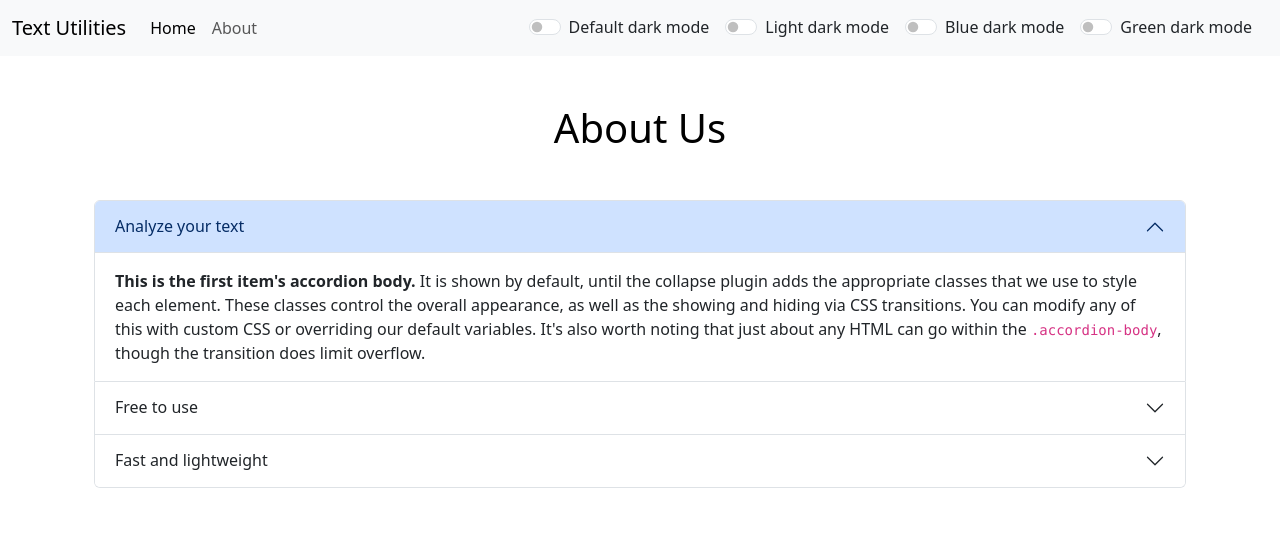
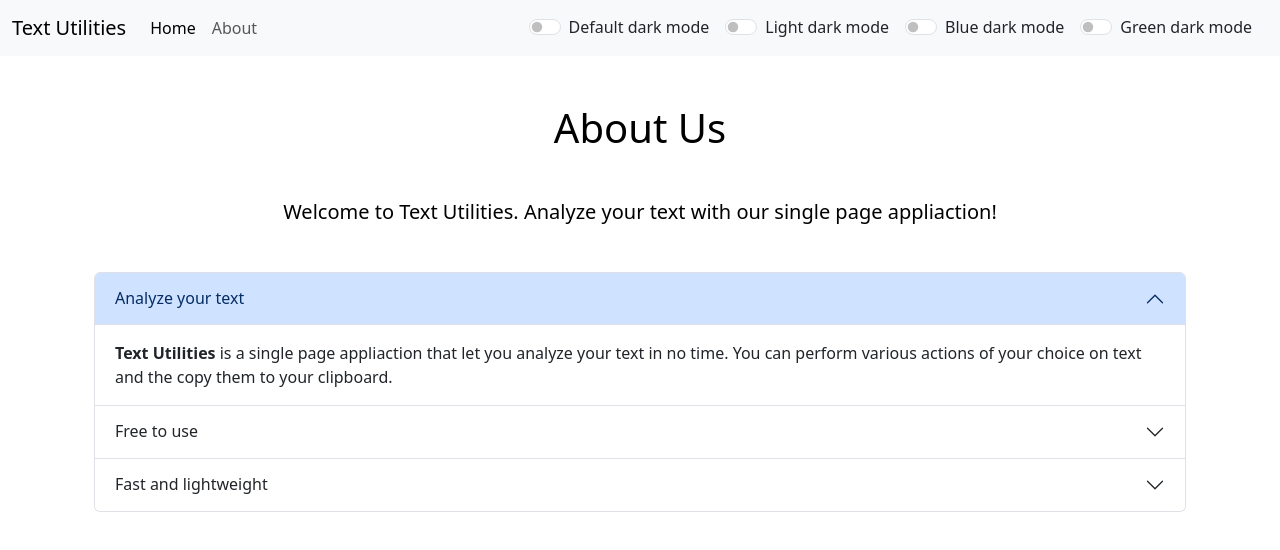
Before and after one commit to offCodezLab/Text-Utilities, a React (Create React App) app: page /about in a window 1280 px wide. Shown: the top 550 px of the page. Built offline with nearby package versions, Linux system fonts and the light colour scheme.

Commit message:
Modified App.css and About.js

```diff
--- a/src/App.css
+++ b/src/App.css
@@ -35,3 +35,20 @@
     background-color: rgb(0, 0, 0, 0.9) !important;
     color: white !important;
 }
+
+.about-lightDark{
+    background-color: gray !important;
+    color: white !important;
+}
+
+
+.about-blueDark{
+    background-color: #0e3057 !important;
+    color: white !important;
+}
+
+
+.about-greenDark{
+    background-color: #045762 !important;
+    color: white !important;
+}
--- a/src/components/About.js
+++ b/src/components/About.js
@@ -7,6 +7,7 @@ export default function About(props) {
         <>
             <div className='container'>
                 <h1 className='my-5' style={{ color: props.mode === "light" ? "black" : "white", textAlign: "center" }}>About Us</h1>
+                <h5 className='my-5' style={{ color: props.mode === "light" ? "black" : "white", textAlign: "center" }}>Welcome to Text Utilities. Analyze your text with our single page appliaction!</h5>
                 <div className="accordion" id="accordionExample">
                     <div className="accordion-item">
                         <h2 className="accordion-header">
@@ -16,7 +17,7 @@ export default function About(props) {
                         </h2>
                         <div id="collapseOne" className="accordion-collapse collapse show" data-bs-parent="#accordionExample">
                             <div className={`accordion-body ${"about-" + props.mode}`}>
-                                <strong>This is the first item's accordion body.</strong> It is shown by default, until the collapse plugin adds the appropriate classes that we use to style each element. These classes control the overall appearance, as well as the showing and hiding via CSS transitions. You can modify any of this with custom CSS or overriding our default variables. It's also worth noting that just about any HTML can go within the <code>.accordion-body</code>, though the transition does limit overflow.
+                                <strong>Text Utilities</strong> is a single page appliaction that let you analyze your text in no time. You can perform various actions of your choice on text and the copy them to your clipboard.
                             </div>
                         </div>
                     </div>
@@ -28,7 +29,7 @@ export default function About(props) {
                         </h2>
                         <div id="collapseTwo" className="accordion-collapse collapse" data-bs-parent="#accordionExample">
                             <div className={`accordion-body ${"about-" + props.mode}`}>
-                                <strong>This is the second item's accordion body.</strong> It is hidden by default, until the collapse plugin adds the appropriate classes that we use to style each element. These classes control the overall appearance, as well as the showing and hiding via CSS transitions. You can modify any of this with custom CSS or overriding our default variables. It's also worth noting that just about any HTML can go within the <code>.accordion-body</code>, though the transition does limit overflow.
+                                <strong>Text Utilities</strong> is a free to use web application and have no special kind of restrictions.
                             </div>
                         </div>
                     </div>
@@ -40,7 +41,7 @@ export default function About(props) {
                         </h2>
                         <div id="collapseThree" className="accordion-collapse collapse" data-bs-parent="#accordionExample">
                             <div className={`accordion-body ${"about-" + props.mode}`}>
-                                <strong>This is the third item's accordion body.</strong> It is hidden by default, until the collapse plugin adds the appropriate classes that we use to style each element. These classes control the overall appearance, as well as the showing and hiding via CSS transitions. You can modify any of this with custom CSS or overriding our default variables. It's also worth noting that just about any HTML can go within the <code>.accordion-body</code>, though the transition does limit overflow.
+                                <strong>Text Utilities</strong> is not only free to use but also a fast and lightweight way to analyze text.
                             </div>
                         </div>
                     </div>
```
